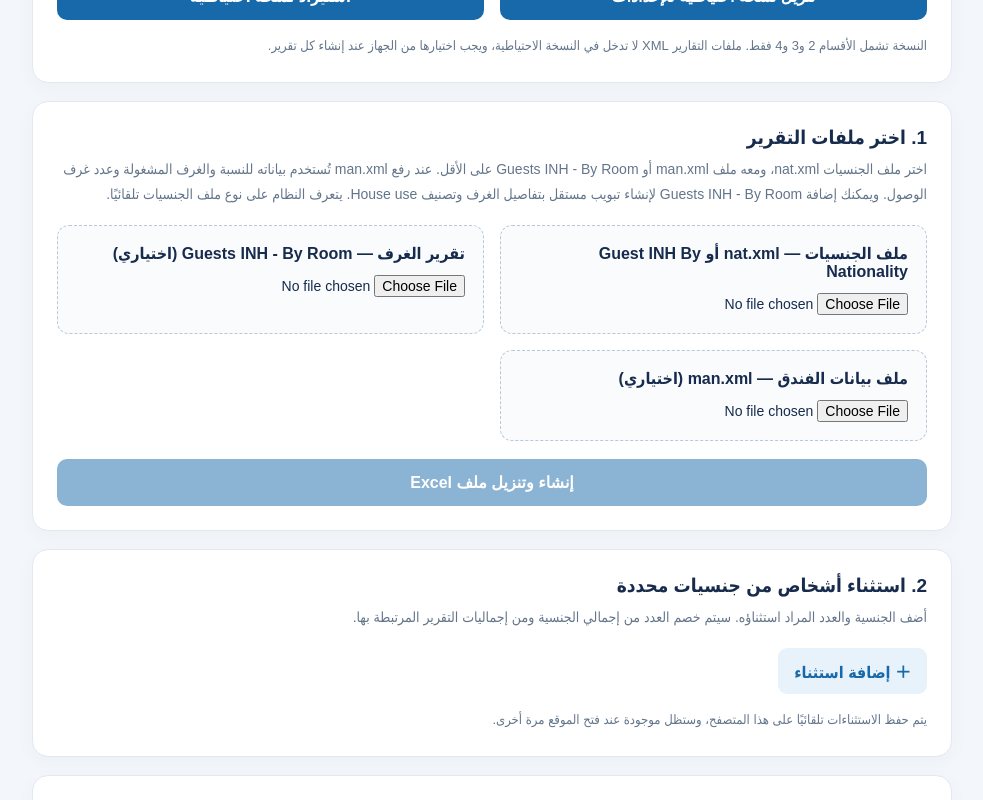
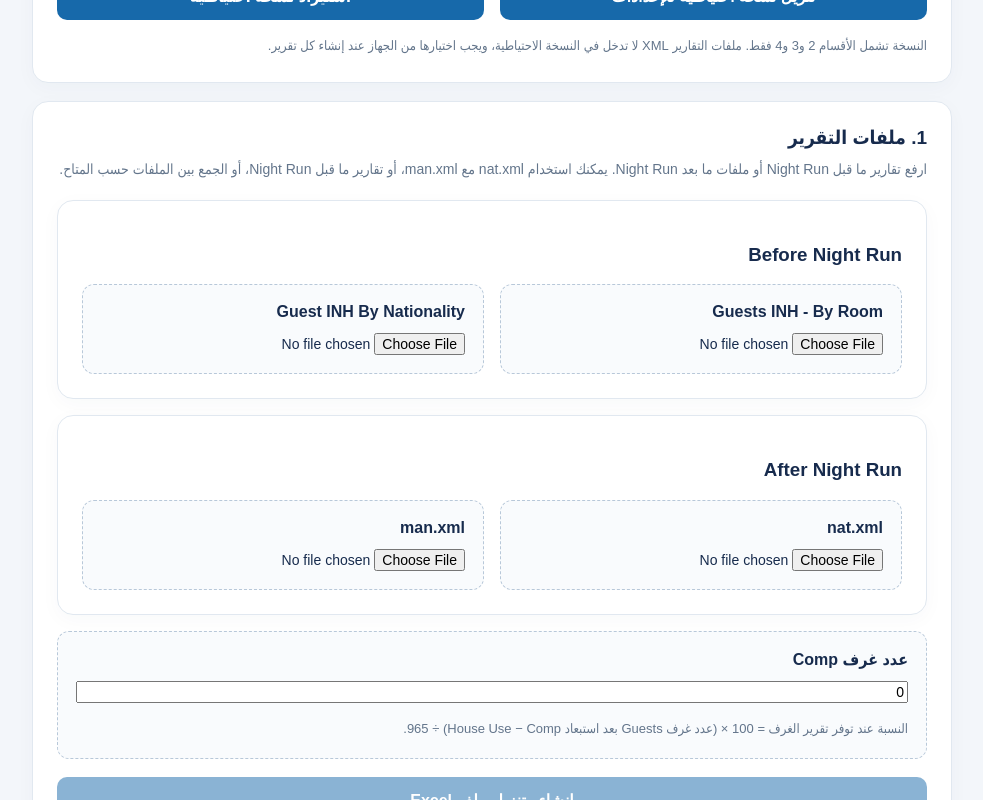
Before and after one commit to dsaad12344321-svg/nationality, a Next.js app: page / in a window 1280 px wide. Shown: the part 520-1320 px from the top of the page, without its empty margins (148-1131 px from the left). Built offline with nearby package versions, Linux system fonts and the light colour scheme.

Commit message:
Organize before and after night run uploads and add comp room input

```diff
--- a/app/page.tsx
+++ b/app/page.tsx
@@ -14,6 +14,7 @@ export default function Home() {
   const [natFile, setNatFile] = useState<File | null>(null);
   const [manFile, setManFile] = useState<File | null>(null);
   const [roomInhFile, setRoomInhFile] = useState<File | null>(null);
+  const [compRooms, setCompRooms] = useState("0");
   const [exclusions, setExclusions] = useState<Exclusion[]>([]);
   const [arrivalRecords, setArrivalRecords] = useState<ArrivalRecord[]>([]);
   const [additions, setAdditions] = useState<ManualAddition[]>([]);
@@ -249,6 +250,7 @@ export default function Home() {
     try {
       const data = new FormData();
       data.append("nat", natFile);
+      data.append("compRooms", compRooms);
       if (roomInhFile) data.append("roomInh", roomInhFile);
       if (manFile) data.append("man", manFile);
       data.append("exclusions", JSON.stringify(exclusions.map(({ code, count }) => ({ code, count }))));
@@ -307,24 +309,42 @@ export default function Home() {
       </section>
 
       <section className="panel">
-        <h2>1. اختر ملفات التقرير</h2>
-        <p className="muted">اختر ملف الجنسيات nat.xml، ومعه ملف man.xml أو Guests INH - By Room على الأقل. عند رفع man.xml تُستخدم بياناته للنسبة والغرف المشغولة وعدد غرف الوصول. ويمكنك إضافة Guests INH - By Room لإنشاء تبويب مستقل بتفاصيل الغرف وتصنيف House use. يتعرف النظام على نوع ملف الجنسيات تلقائيًا.</p>
+        <h2>1. ملفات التقرير</h2>
+        <p className="muted">ارفع تقارير ما قبل Night Run أو ملفات ما بعد Night Run. يمكنك استخدام nat.xml مع man.xml، أو تقارير ما قبل Night Run، أو الجمع بين الملفات حسب المتاح.</p>
+        <div className="panel" style={{ marginBottom: 16 }}>
+          <h3>Before Night Run</h3>
           <div className="uploads">
             <div className="upload">
-            <label htmlFor="nat">ملف الجنسيات — nat.xml أو Guest INH By Nationality</label>
-            <input id="nat" type="file" accept=".xml,text/xml,application/xml" onChange={(e) => setNatFile(e.target.files?.[0] ?? null)} />
-            {natFile && <div className="filename">تم الاختيار: {natFile.name}</div>}
-          </div>
-          <div className="upload">
-            <label htmlFor="room-inh">تقرير الغرف — Guests INH - By Room (اختياري)</label>
+              <label htmlFor="room-inh">Guests INH - By Room</label>
               <input id="room-inh" type="file" accept=".xml,text/xml,application/xml" onChange={(e) => setRoomInhFile(e.target.files?.[0] ?? null)} />
               {roomInhFile && <div className="filename">تم الاختيار: {roomInhFile.name}</div>}
             </div>
             <div className="upload">
-            <label htmlFor="man">ملف بيانات الفندق — man.xml (اختياري)</label>
+              <label htmlFor="guest-inh">Guest INH By Nationality</label>
+              <input id="nat" type="file" accept=".xml,text/xml,application/xml" onChange={(e) => setNatFile(e.target.files?.[0] ?? null)} />
+              {natFile && <div className="filename">تم الاختيار: {natFile.name}</div>}
+            </div>
+          </div>
+        </div>
+        <div className="panel" style={{ marginBottom: 16 }}>
+          <h3>After Night Run</h3>
+          <div className="uploads">
+            <div className="upload">
+              <label htmlFor="nat-after">nat.xml</label>
+              <input id="nat-after" type="file" accept=".xml,text/xml,application/xml" onChange={(e) => setNatFile(e.target.files?.[0] ?? null)} />
+              {natFile && <div className="filename">ملف الجنسيات المختار: {natFile.name}</div>}
+            </div>
+            <div className="upload">
+              <label htmlFor="man">man.xml</label>
               <input id="man" type="file" accept=".xml,text/xml,application/xml" onChange={(e) => setManFile(e.target.files?.[0] ?? null)} />
               {manFile && <div className="filename">تم الاختيار: {manFile.name}</div>}
             </div>
+          </div>
+        </div>
+        <div className="upload">
+          <label htmlFor="comp-rooms">عدد غرف Comp</label>
+          <input id="comp-rooms" type="number" min="0" step="1" value={compRooms} onChange={(e) => setCompRooms(e.target.value)} />
+          <p className="saved-hint">النسبة عند توفر تقرير الغرف = 100 × (عدد غرف Guests بعد استبعاد House Use − Comp) ÷ 965.</p>
         </div>
         <button className="button" onClick={generateReport} disabled={busy || !ready || !natFile || (!roomInhFile && !manFile)}>{busy ? "جارٍ إنشاء التقرير..." : "إنشاء وتنزيل ملف Excel"}</button>
         {message && <div role="status" className={"notice " + (kind === "error" ? "error" : kind === "success" ? "success" : "")}>{message}</div>}
```
Lines whose indentation alone changed are shown as unchanged.
